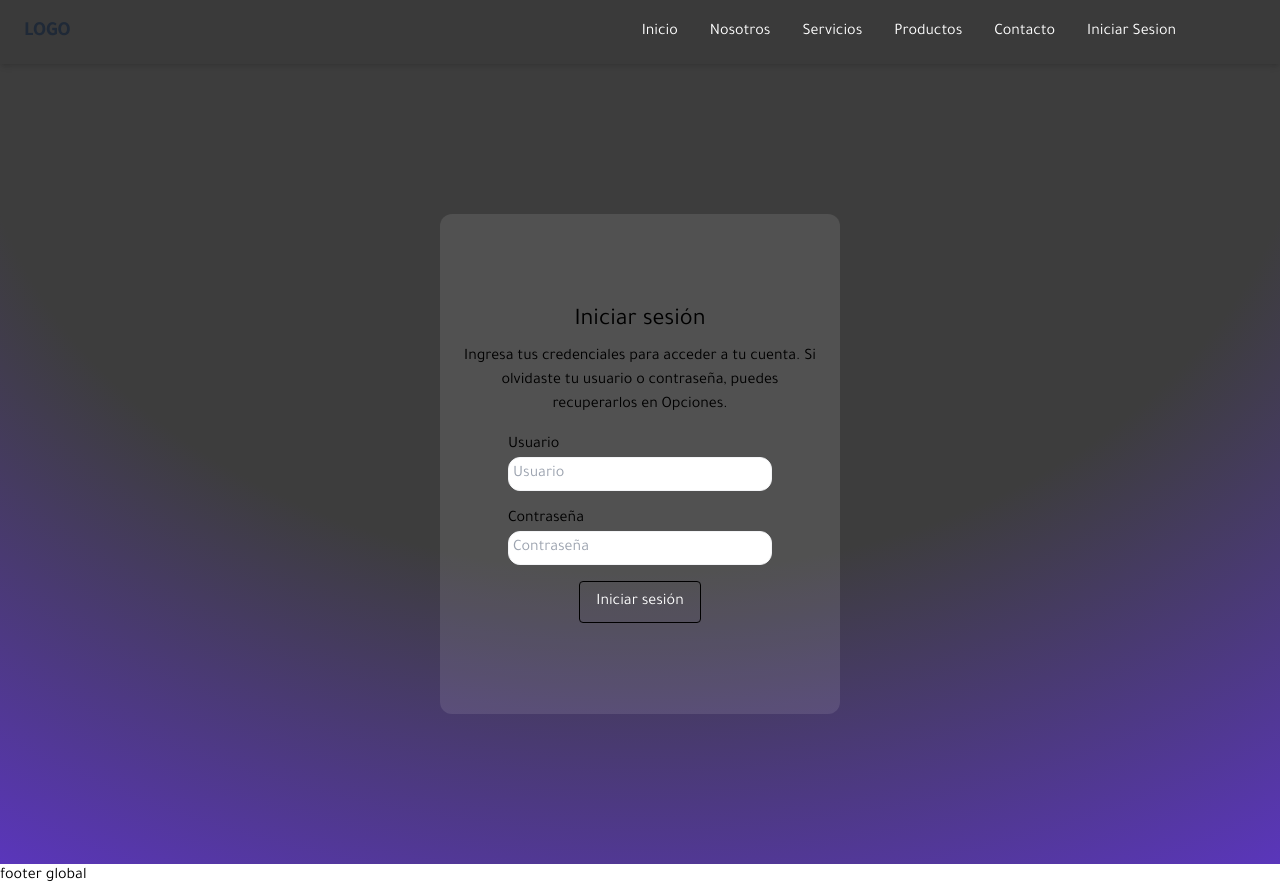
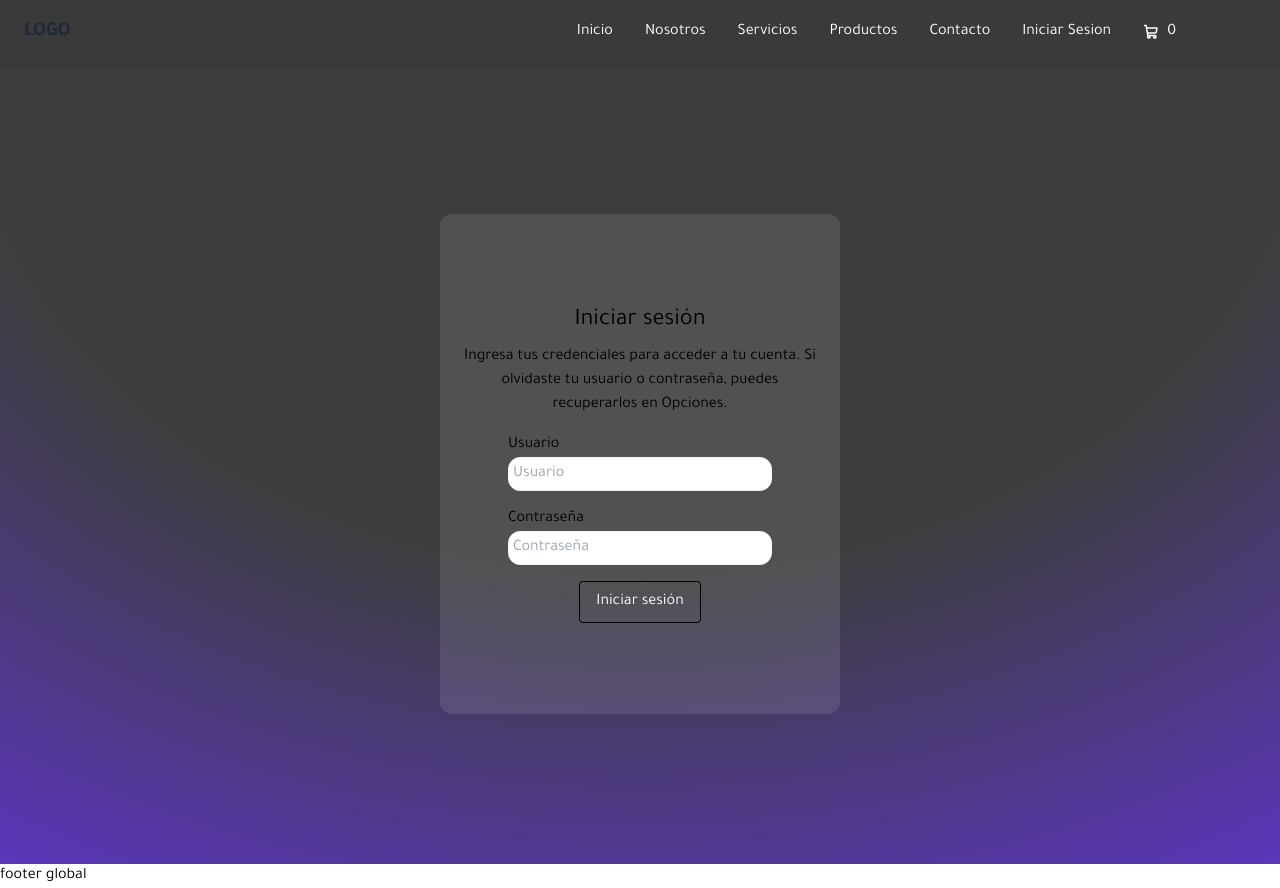
Before and after one commit to GianBaeza/Esco, a Next.js app: page /Login in a window 1280 px wide. Built offline with nearby package versions, Linux system fonts and the light colour scheme.

Commit message:
implementacion de carrito de compras

```diff
--- a/package.json
+++ b/package.json
@@ -14,14 +14,18 @@
     "cookies-next": "^5.0.2",
     "framer-motion": "^11.18.0",
     "hamburger-react": "^2.5.2",
+    "install": "^0.13.0",
     "js-cookie": "^3.0.5",
     "next": "^15.1.3",
     "react": "^19.0.0",
     "react-dom": "^19.0.0",
     "react-hamburger-drawer": "^21.11.27",
     "react-hook-form": "^7.54.2",
+    "react-icons": "^5.4.0",
+    "react-toastify": "^11.0.3",
     "tailwind-hamburgers": "^1.3.5",
     "tailwind-merge": "^2.6.0",
+    "toastify-js": "^1.12.0",
     "zustand": "^5.0.2"
   },
   "devDependencies": {
--- /dev/null
+++ b/src/app/(routes)/Carrito/page.tsx
@@ -0,0 +1,5 @@
+import React from "react";
+
+export default function Carrito() {
+  return <div>CARRITO PAGE</div>;
+}
--- /dev/null
+++ b/src/app/(routes)/Productos/[idProd]/cardDetalles.tsx
@@ -0,0 +1,53 @@
+"use client";
+import { useStoreCarrito } from "@/context/StoreGlobal";
+import Image from "next/image";
+import React from "react";
+
+export default function CardDetalles({ detail }) {
+  const { setCarrito } = useStoreCarrito();
+  const handleAddCarrito = () => {
+    const prodctAdd = {
+      imagen: detail.images[0],
+      nombre: detail.title,
+      descripcion: detail.descripcion,
+      precio: detail.precio,
+    };
+    alert(` ${prodctAdd.nombre}producto agregado correctamente`);
+    setCarrito(prodctAdd);
+  };
+
+  return (
+    <div>
+      <Image
+        width={500}
+        height={0}
+        src={detail?.images[0] || ""}
+        alt={detail?.title || "Product image"}
+        className="w-full max-w-lg mx-auto rounded-xl mb-4"
+      />
+
+      <p className="text-center text-gray-600 text-lg mb-4">
+        {detail.description}
+      </p>
+
+      <div className="flex justify-between items-center mb-4">
+        <span className="text-xl text-green-500">${detail.price}</span>
+        <span className="text-gray-500 text-sm">{detail.rating} stars</span>
+      </div>
+
+      <div className="text-center">
+        <button
+          className="bg-blue-500 text-white py-2 px-6 rounded-lg hover:bg-blue-600 transition duration-300"
+          onClick={handleAddCarrito}
+        >
+          Add to Cart
+        </button>
+      </div>
+
+      <div className="mt-8 text-center">
+        <p className="text-gray-500">Stock: {detail.stock}</p>
+        <p className="text-gray-500">Warranty: {detail.warrantyInformation}</p>
+      </div>
+    </div>
+  );
+}
--- a/src/app/(routes)/Productos/[idProd]/page.tsx
+++ b/src/app/(routes)/Productos/[idProd]/page.tsx
@@ -1,5 +1,5 @@
-import Image from "next/image";
 import React from "react";
+import CardDetalles from "./cardDetalles";
 
 const getDetailProdcts = async (idProd) => {
   try {
@@ -20,34 +20,7 @@ export default async function Page({ params }) {
       <h1 className="text-3xl font-semibold text-center text-gray-800 mb-4">
         Eyeshadow Palette with Mirror
       </h1>
-
-      <Image
-        width={500}
-        height={0}
-        src={detail?.images[0] || ""}
-        alt={detail?.title || "Product image"}
-        className="w-full max-w-lg mx-auto rounded-xl mb-4"
-      />
-
-      <p className="text-center text-gray-600 text-lg mb-4">
-        {detail.description}
-      </p>
-
-      <div className="flex justify-between items-center mb-4">
-        <span className="text-xl text-green-500">${detail.price}</span>
-        <span className="text-gray-500 text-sm">{detail.rating} stars</span>
-      </div>
-
-      <div className="text-center">
-        <button className="bg-blue-500 text-white py-2 px-6 rounded-lg hover:bg-blue-600 transition duration-300">
-          Add to Cart
-        </button>
-      </div>
-
-      <div className="mt-8 text-center">
-        <p className="text-gray-500">Stock: {detail.stock}</p>
-        <p className="text-gray-500">Warranty: {detail.warrantyInformation}</p>
-      </div>
+      <CardDetalles detail={detail} />
     </div>
   );
 }
--- a/src/app/(routes)/Productos/loading.tsx
+++ b/src/app/(routes)/Productos/loading.tsx
@@ -2,8 +2,8 @@ import React from "react";
 import "./loading.css";
 export default function loading() {
   return (
-    <div className="absolute left-0 top-0 bg-black/5 w-full flex justify-center items-center h-screen">
-      <span className="loader "> </span>;
+    <div className="absolute left-0 top-0 bg-black/5 w-full flex justify-center items-center h-screen1">
+      <span className="loader "></span>;
     </div>
   );
 }
--- a/src/app/page.tsx
+++ b/src/app/page.tsx
@@ -3,6 +3,7 @@ import ProductsDestac from "@/features/home/ProductsDestac";
 import QuienesSomos from "@/features/home/QuienesSomos";
 import { Product } from "@/features/Interface/Seccion1";
 import { getProductAlls } from "@/services_api/fetchApi";
+import { ToastContainer } from "react-toastify";
 
 export default async function App() {
   const getAllProducts = await getProductAlls();
@@ -14,6 +15,7 @@ export default async function App() {
 
   return (
     <div className=" w-full h-full overflow-auto">
+      <ToastContainer />
       <HomePage />
       <ProductsDestac prodsDestac={prodsDestac} />
       <QuienesSomos />
--- a/src/components/Nav.tsx
+++ b/src/components/Nav.tsx
@@ -1,7 +1,9 @@
 "use client";
+import { useStoreCarrito } from "@/context/StoreGlobal";
 import Hamburger from "hamburger-react";
 import Link from "next/link";
 import { useState } from "react";
+import { PiShoppingCartBold } from "react-icons/pi";
 
 // Lista de enlaces de navegación
 const navLinks = [
@@ -15,6 +17,7 @@ const navLinks = [
 
 export default function Nav() {
   const [isOpen, setIsOpen] = useState(false);
+  const { carrito } = useStoreCarrito();
 
   return (
     <header className="flex justify-between items-center w-full h-16 px-6 bg-black/5 shadow-md fixed lg:static top-0 z-50 font-tajawal">
@@ -47,6 +50,14 @@ export default function Nav() {
               </Link>
             </li>
           ))}
+          <li>
+            <Link
+              href={"/Carrito"}
+              className="text-white flex items-center gap-2 cursor-pointer"
+            >
+              <PiShoppingCartBold color="white" /> {carrito.length || 0}
+            </Link>
+          </li>
         </ul>
       </nav>
     </header>
--- /dev/null
+++ b/src/context/Interface.tsx
@@ -0,0 +1,18 @@
+export interface AuthState {
+  username: string;
+  accessToken: string;
+  refreshToken: string;
+  setLogin: (name: string, password: string) => Promise<void>;
+}
+
+export interface CarritoState {
+  carrito: Producto[];
+  setCarrito: (producto: Producto) => void;
+}
+
+export interface Producto {
+  id: string;
+  nombre: string;
+  precio: number;
+  cantidad: number;
+}
--- a/src/context/StoreGlobal.tsx
+++ b/src/context/StoreGlobal.tsx
@@ -3,13 +3,8 @@
 import { loginUser } from "@/components/auth/services";
 import { setCookie } from "cookies-next";
 import { create } from "zustand";
-
-interface AuthState {
-  username: string;
-  accessToken: string;
-  refreshToken: string;
-  setLogin: (name: string, password: string) => Promise<void>;
-}
+import { AuthState, CarritoState } from "./Interface";
+import NotificacionGlobal from "@/components/alerta/NotificacionGlobal";
 
 const useStoreLogin = create<AuthState>((set) => ({
   username: "",
@@ -33,4 +28,14 @@ const useStoreLogin = create<AuthState>((set) => ({
   },
 }));
 
-export { useStoreLogin };
+const useStoreCarrito = create<CarritoState>((set) => ({
+  carrito: [],
+
+  setCarrito: (producto) => {
+    if (!producto) return;
+
+    set((state) => ({ carrito: [...state.carrito, producto] }));
+  },
+}));
+
+export { useStoreLogin, useStoreCarrito };
```
Also changed, not shown: 2 other files (tests, documents, lock files or other folders).
